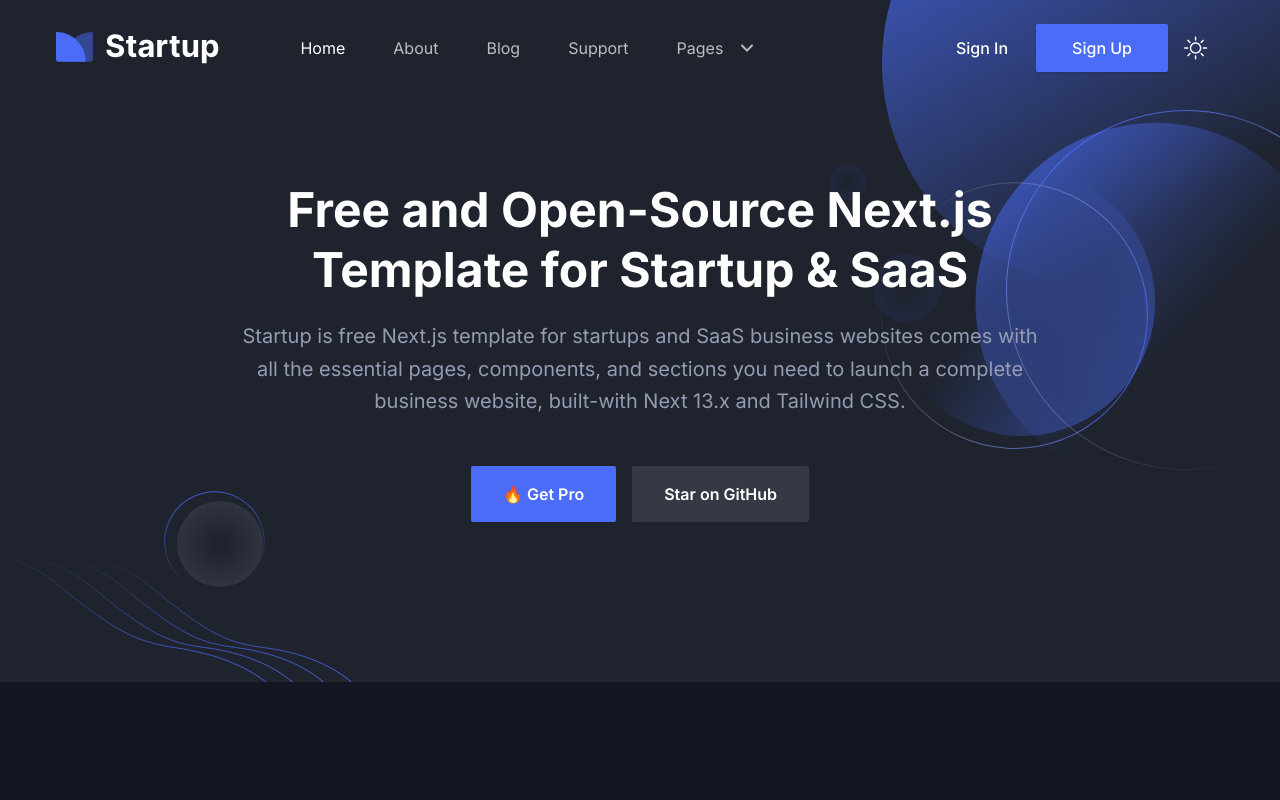
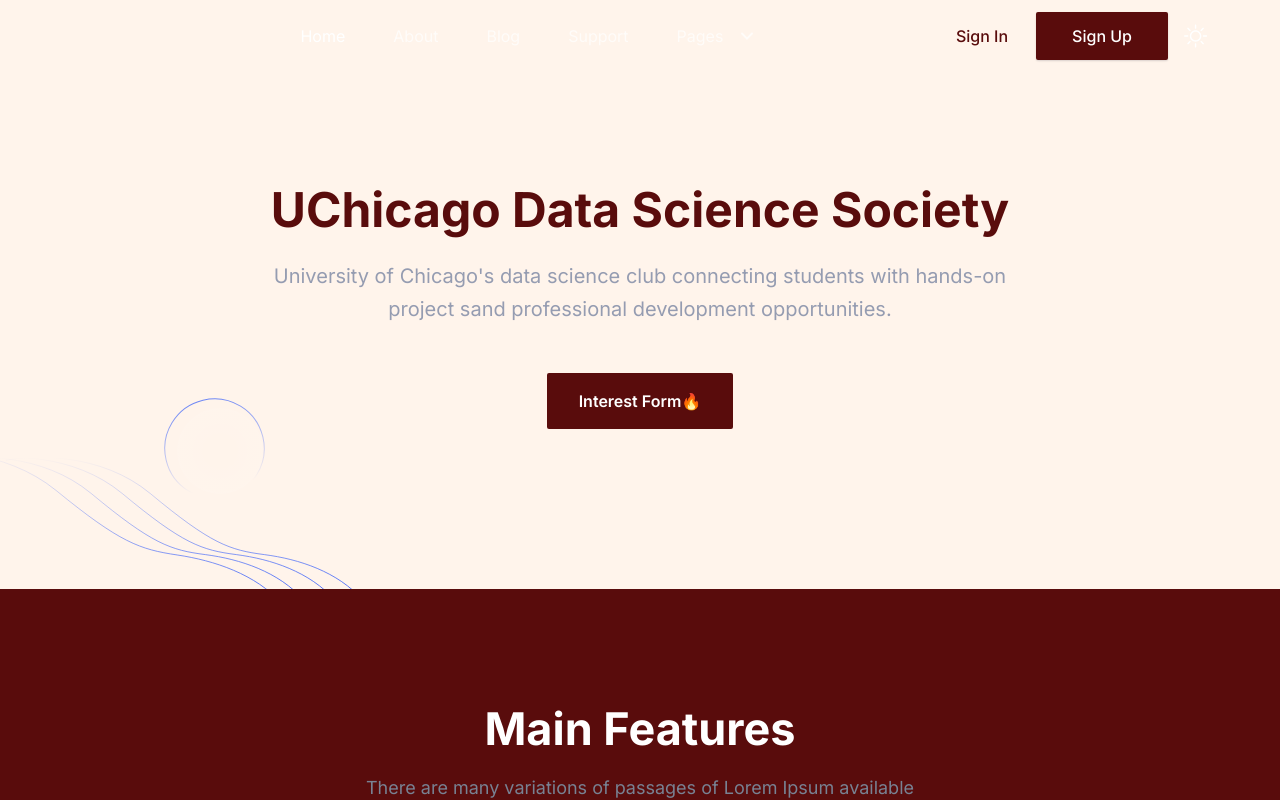
Before and after one commit to vincent1925/uchicago-dss, a Next.js app: page / in a window 1280 px wide. Shown: the top 800 px of the page. Built offline with nearby package versions, Linux system fonts and the light colour scheme.

Commit message:
initial styles

```diff
--- a/src/components/Header/index.tsx
+++ b/src/components/Header/index.tsx
@@ -56,7 +56,8 @@
                   sticky ? "py-5 lg:py-2" : "py-8"
                 } `}
               >
-                <Image
+                {/* TODO(markxiong0122): Replace this with DSS logo */}
+                {/* <Image
                   src="/images/logo/logo-2.svg"
                   alt="logo"
                   width={140}
@@ -69,7 +70,8 @@
                   width={140}
                   height={30}
                   className="hidden w-full dark:block"
-                />
+                /> */}
+
               </Link>
             </div>
             <div className="flex w-full items-center justify-between px-4">
@@ -161,7 +163,7 @@
               <div className="flex items-center justify-end pr-16 lg:pr-0">
                 <Link
                   href="/signin"
-                  className="hidden px-7 py-3 text-base font-medium text-dark hover:opacity-70 dark:text-white md:block"
+                  className="hidden px-7 py-3 text-base font-medium text-dark hover:opacity-70 dark:text-black md:block"
                 >
                   Sign In
                 </Link>
--- a/src/components/Hero/index.tsx
+++ b/src/components/Hero/index.tsx
@@ -11,35 +11,33 @@
           <div className="-mx-4 flex flex-wrap">
             <div className="w-full px-4">
               <div className="mx-auto max-w-[800px] text-center">
-                <h1 className="mb-5 text-3xl font-bold leading-tight text-black dark:text-white sm:text-4xl sm:leading-tight md:text-5xl md:leading-tight">
-                  Free and Open-Source Next.js Template for Startup & SaaS
+                <h1 className="mb-5 text-3xl font-bold leading-tight text-black dark:text-black sm:text-4xl sm:leading-tight md:text-5xl md:leading-tight">
+                  UChicago Data Science Society
                 </h1>
                 <p className="mb-12 text-base !leading-relaxed text-body-color dark:text-body-color-dark sm:text-lg md:text-xl">
-                  Startup is free Next.js template for startups and SaaS
-                  business websites comes with all the essential pages,
-                  components, and sections you need to launch a complete
-                  business website, built-with Next 13.x and Tailwind CSS.
+                  University of Chicago's data science club connecting students with hands-on project sand professional development opportunities.
                 </p>
                 <div className="flex flex-col items-center justify-center space-y-4 sm:flex-row sm:space-x-4 sm:space-y-0">
                   <Link
                     href="https://nextjstemplates.com/templates/saas-starter-startup"
                     className="rounded-sm bg-primary px-8 py-4 text-base font-semibold text-white duration-300 ease-in-out hover:bg-primary/80"
                   >
-                    🔥 Get Pro
+                    Interest Form🔥
                   </Link>
-                  <Link
+                  {/* <Link
                     href="https://github.com/NextJSTemplates/startup-nextjs"
-                    className="inline-block rounded-sm bg-black px-8 py-4 text-base font-semibold text-white duration-300 ease-in-out hover:bg-black/90 dark:bg-white/10 dark:text-white dark:hover:bg-white/5"
+                    className="inline-block rounded-sm bg-black px-8 py-4 text-base font-semibold text-white duration-300 ease-in-out hover:bg-black/90 dark:bg-white/10 dark:text-black dark:hover:bg-white/5"
                   >
                     Star on GitHub
-                  </Link>
+                  </Link> */}
                 </div>
               </div>
             </div>
           </div>
         </div>
         <div className="absolute right-0 top-0 z-[-1] opacity-30 lg:opacity-100">
-          <svg
+          {/* placeholder for graphic logo */}
+          {/* <svg
             width="450"
             height="556"
             viewBox="0 0 450 556"
@@ -174,7 +172,7 @@
                 <stop offset="1" stopColor="#4A6CF7" stopOpacity="0" />
               </linearGradient>
             </defs>
-          </svg>
+          </svg> */}
         </div>
         <div className="absolute bottom-0 left-0 z-[-1] opacity-30 lg:opacity-100">
           <svg
--- a/tailwind.config.js
+++ b/tailwind.config.js
@@ -38,9 +38,9 @@
         current: "currentColor",
         transparent: "transparent",
         white: "#FFFFFF",
-        black: "#121723",
+        black: "#590c0c",
         dark: "#1D2430",
-        primary: "#4A6CF7",
+        primary: "#590c0c",
         yellow: "#FBB040",
         "bg-color-dark": "#171C28",
         "body-color": {
@@ -53,7 +53,7 @@
         },
         gray: {
           ...colors.gray,
-          dark: "#1E232E",
+          dark: "#fff4eb",
           light: "#F0F2F9",
         },
       },
```
